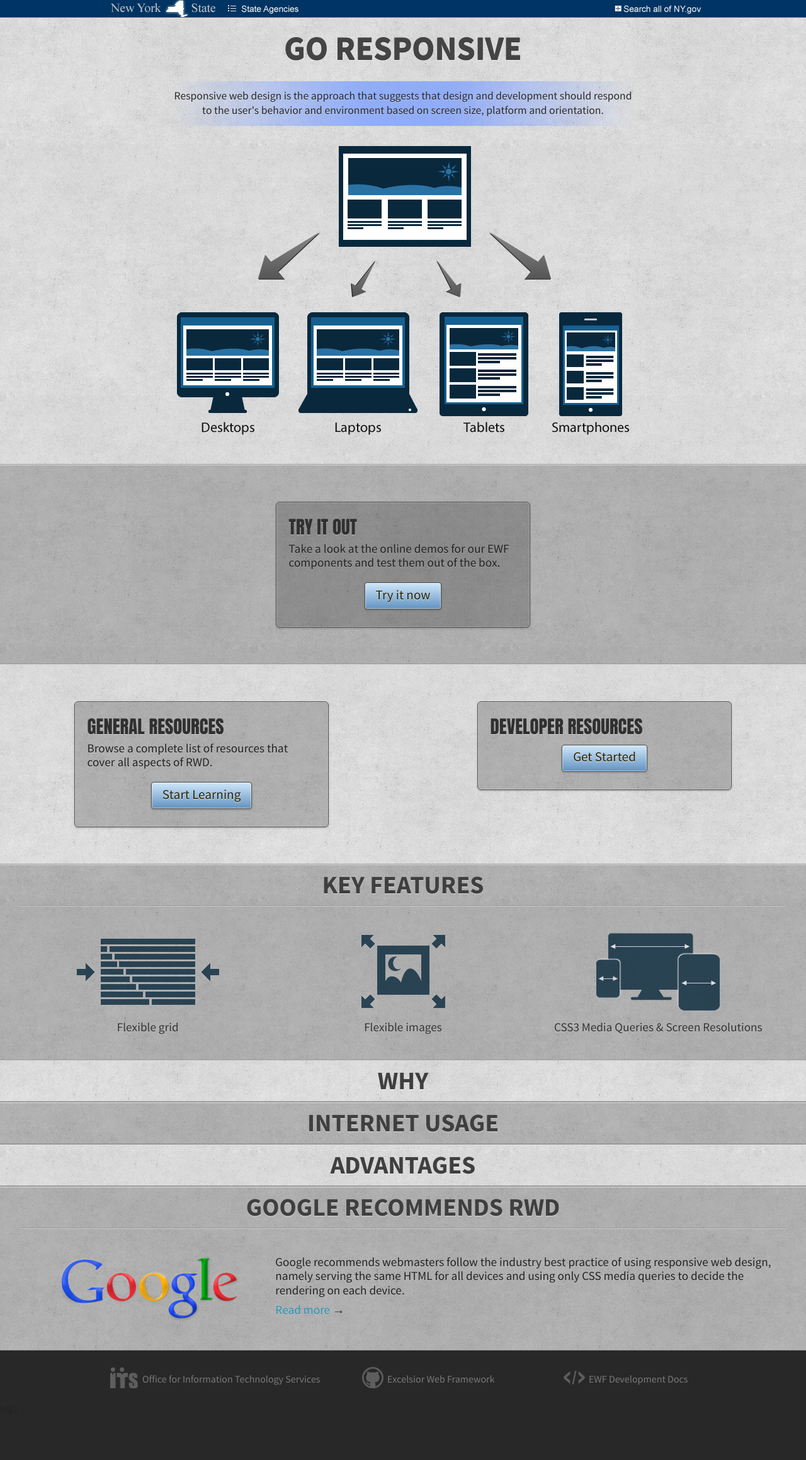
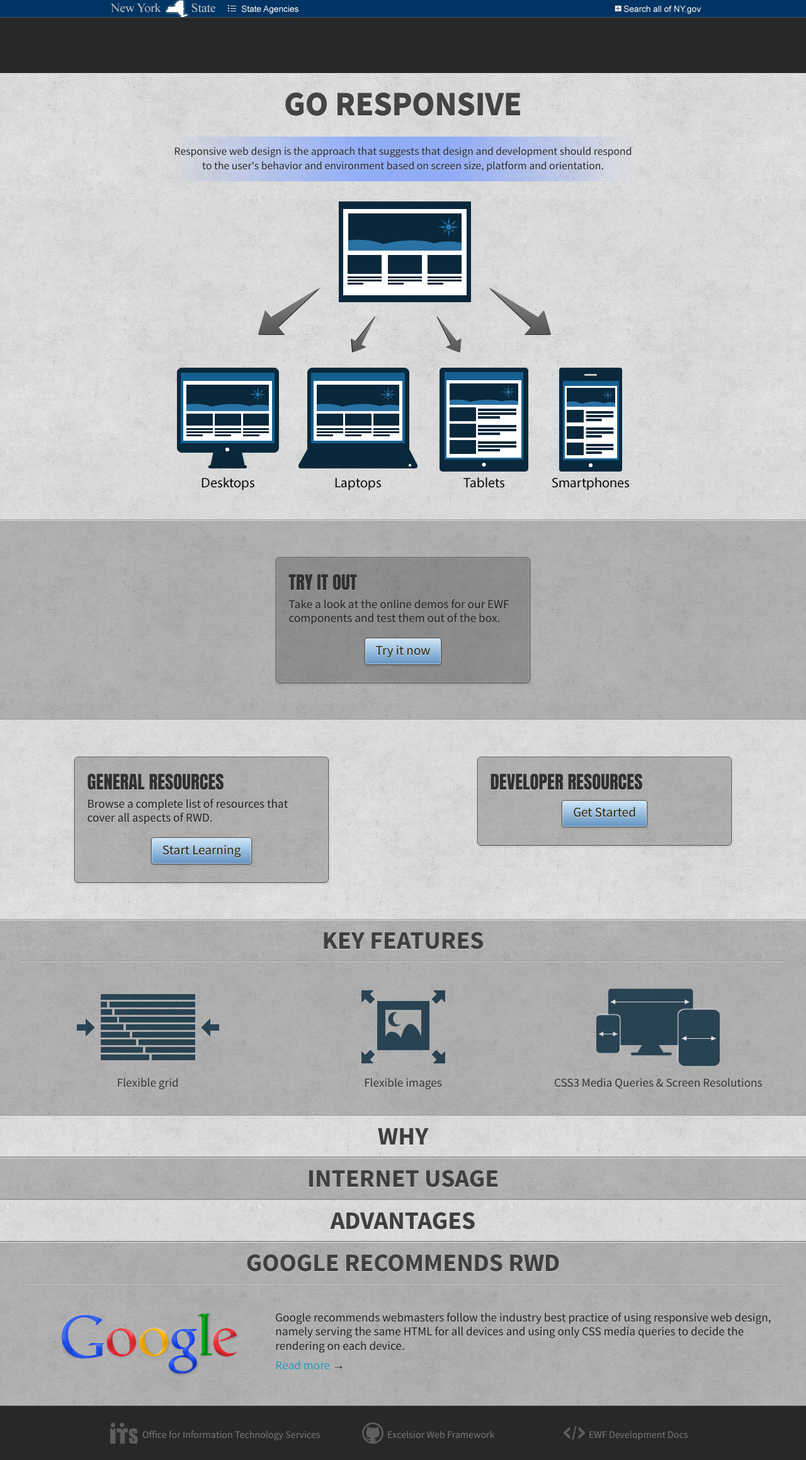
Before and after one commit to technickle/go-responsive, a Jekyll site: the page index.html, which Jekyll copies as it is, in a window 1280 px wide. Shown: the whole page at 63% size. Built offline with Jekyll 4.4.1, drawn with Linux system fonts in a browser that asks for light colours; Markdown is read by kramdown in place of the engine named in the settings; before the commit the page ends 2247 px from its top, so only the background shows below that.

Commit message:
Added fix for gov bar on the page. #23

```diff
--- a/css/site/site.css
+++ b/css/site/site.css
@@ -33,6 +33,14 @@
 
 	.home-page .page .section-1 .wrapper .small-img {
 		display: none;
+	}
+
+	body.home-page.off-canvas {
+		padding-top: 0;
+	}
+
+	.home-page.off-canvas .page {
+		top: 88px;
 	}
 }
 
```
